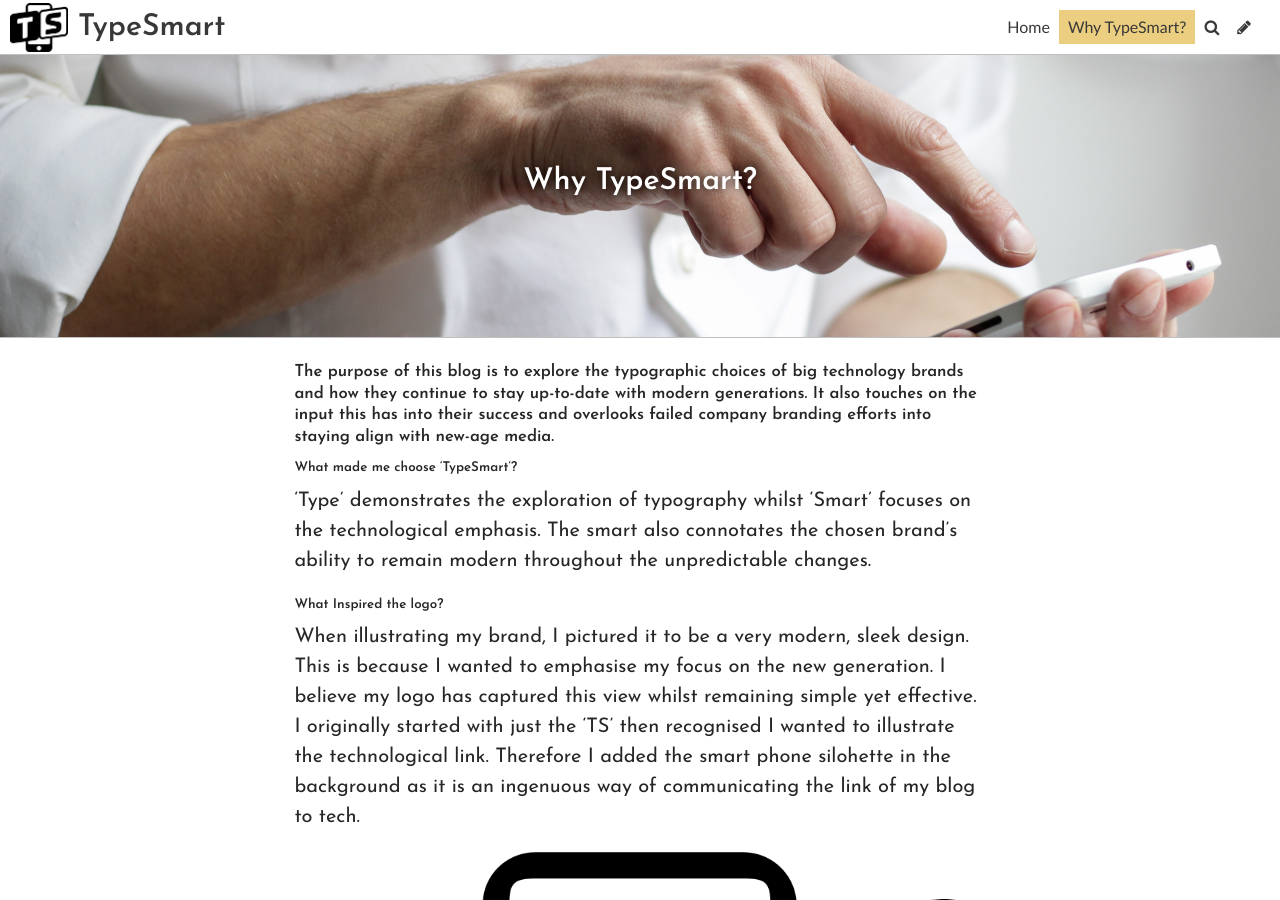
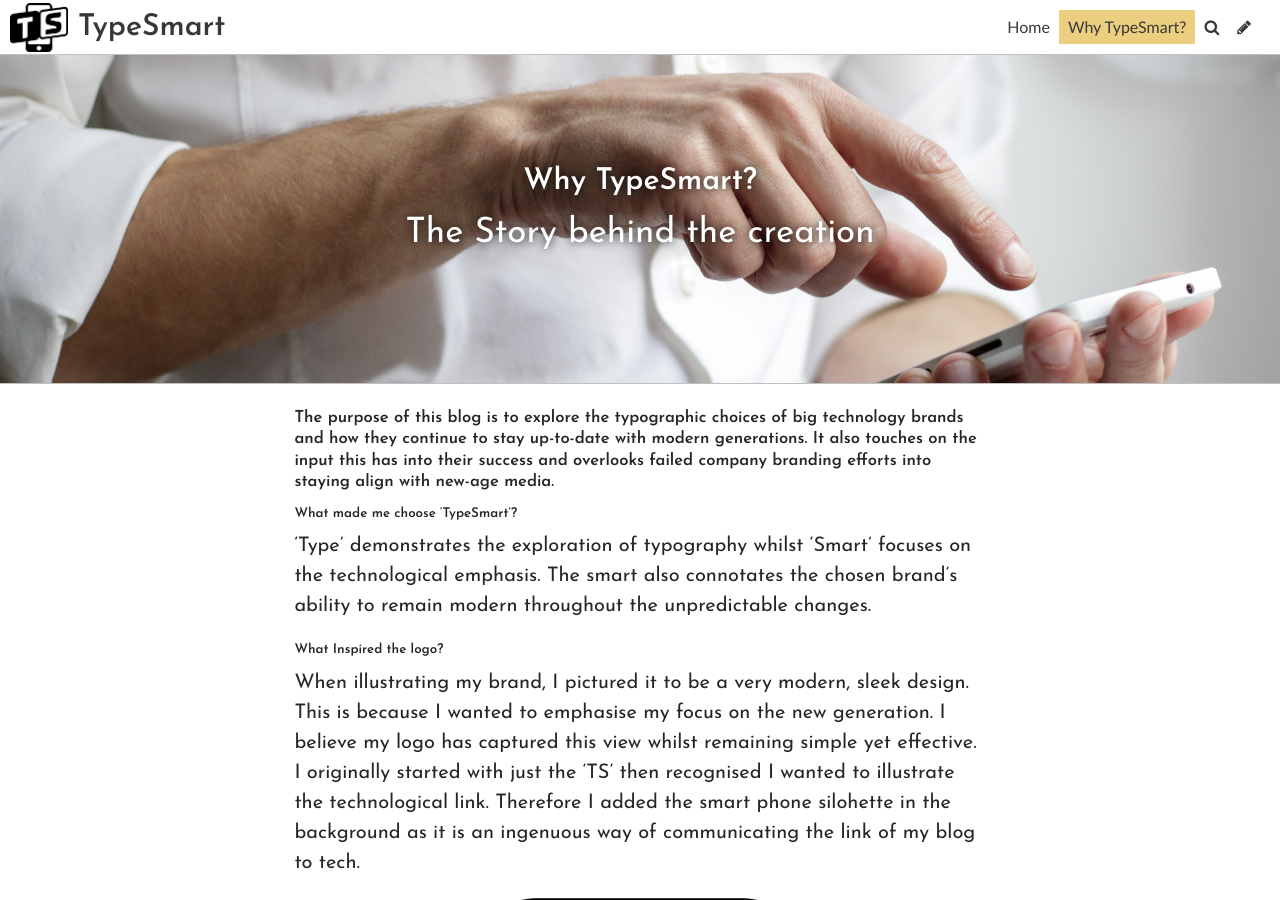
Before and after one commit to nicoleanncarter/typo-design-template, a Jekyll site: the page built from pages/about.md, in a window 1280 px wide and 900 px high. Built offline with Jekyll 4.4.1, drawn with Linux system fonts in a browser that asks for light colours; some web fonts are replaced.

Commit message:
Update Page “about”

```diff
--- a/pages/about.md
+++ b/pages/about.md
@@ -2,7 +2,7 @@
 header_feature_image: /uploads/log.jpg
 title: Why TypeSmart?
 image: ../uploads/nordwood-themes-q8u1ygbarqk-unsplash.jpg
-subtitle: ""
+subtitle: The Story behind the creation
 permalink: /about/
 date: 2021-09-30T12:03:17.225Z
 layout: page
```
